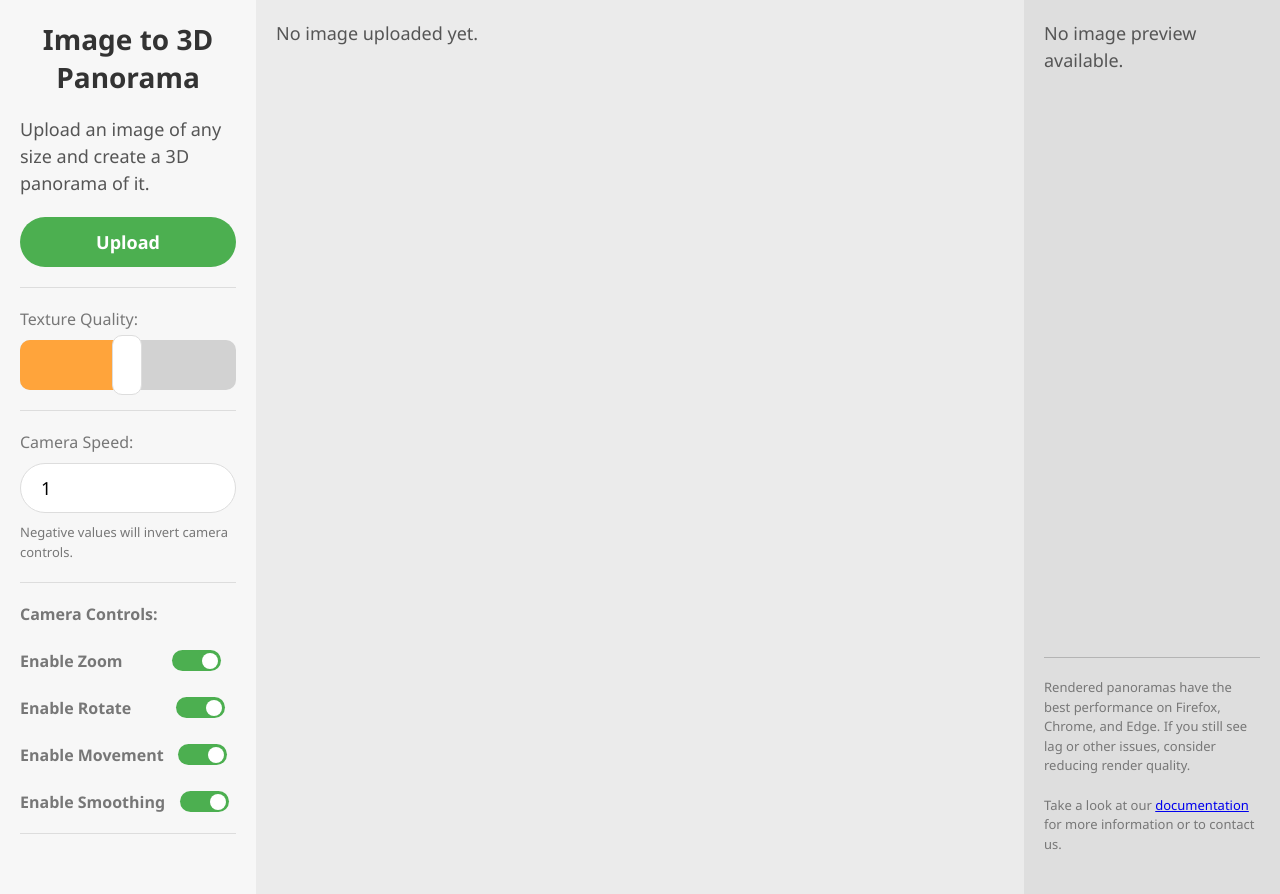
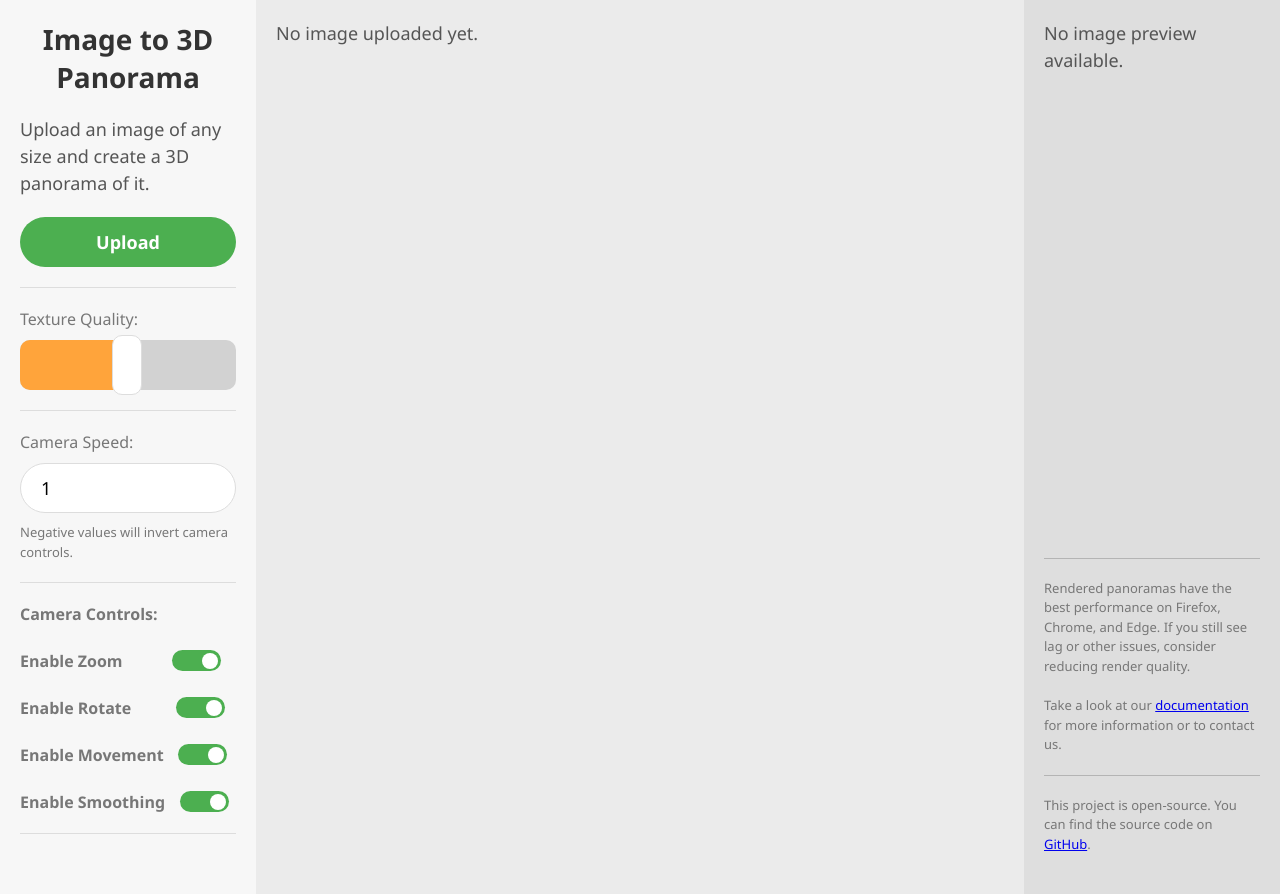
Before and after one commit to LyubomirT/lookaround, a Flask app: page / in a window 1280 px wide. Run offline with Flask 3, Linux system fonts and the light colour scheme.

Commit message:
Add link to GitHub repository in index.html

```diff
--- a/templates/index.html
+++ b/templates/index.html
@@ -104,6 +104,8 @@
             <hr>
             <p class="hint">Rendered panoramas have the best performance on Firefox, Chrome, and Edge. If you still see lag or other issues, consider reducing render quality.</p>
             <p class="hint">Take a look at our <a href="https://lyubomirt.github.io/lookaround/" target="_blank">documentation</a> for more information or to contact us.</p>
+            <hr>
+            <p class="hint">This project is open-source. You can find the source code on <a href="https://github.com/LyubomirT/lookaround" target="_blank">GitHub</a>.</p>
             </div>
         </div>
     </div>
```
